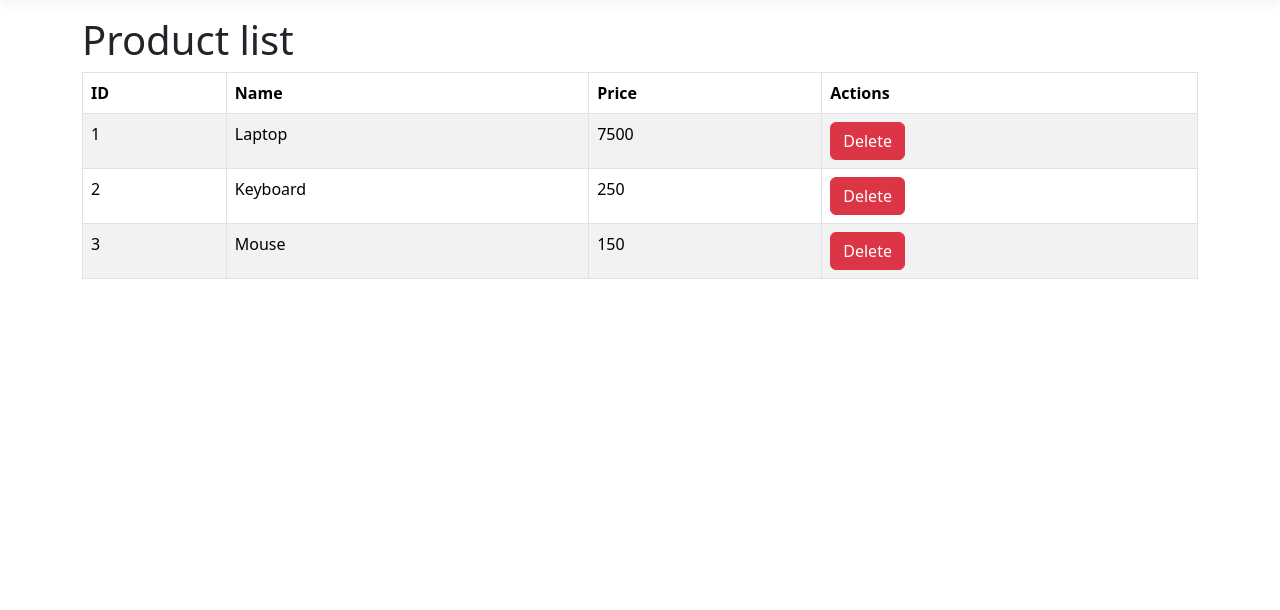
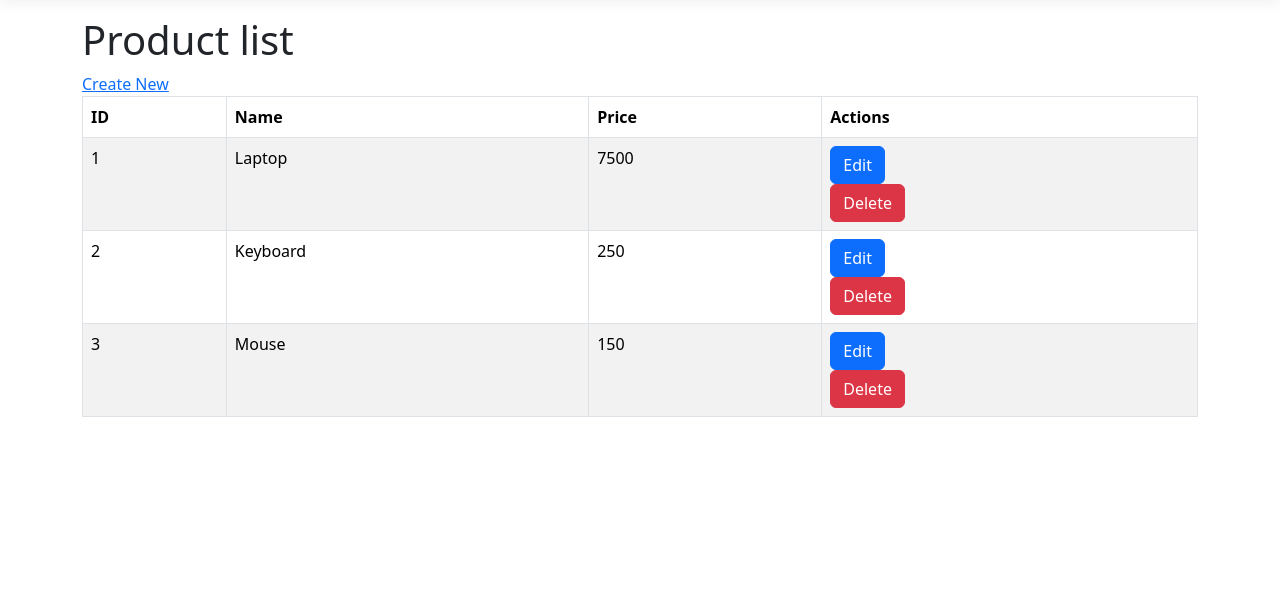
Before and after one commit to tdm012026-afk/MvcProject_Learning, an ASP.NET Core app: page /Products in a window 1280 px wide. Shown: the part 57-667 px from the top of the page. Run offline with ASP.NET Core 8, Linux system fonts and the light colour scheme; style sheets or scripts are compiled from the project's sources.

Commit message:
Complete CRUD review and handle empty product list

```diff
--- a/Controllers/ProductsController.cs
+++ b/Controllers/ProductsController.cs
@@ -53,9 +53,17 @@ public class ProductsController : Controller
         _repository.Update(product);
         return RedirectToAction("Index");   //RedirectToAction - redirects user to lits of products
     }
+
     [HttpPost]
     public IActionResult Delete(int id)
     {
+        var product = _repository.GetById(id);
+
+        if (product == null)
+        {
+            return NotFound();
+        }
+
         _repository.Delete(id);
 
         return RedirectToAction("Index");   // RedirectToAction - returns to list of products
--- a/Views/Products/Index.cshtml
+++ b/Views/Products/Index.cshtml
@@ -1,6 +1,8 @@
 @model List<Product>
 
 <h1>Product list</h1>
+
+<a asp-controller="Products" asp-action="Create">Create New</a>
 
 <table class="table table-striped table-bordered">
     <thead>
@@ -21,6 +23,12 @@
             <td>@product.Price</td>
 
             <td>
+                <a asp-controller="Products"
+                    asp-action="Edit"
+                    asp-route-id="@product.Id"
+                    class="btn btn-primary">
+                    Edit
+                </a>
                 <form asp-controller="Products" asp-action="Delete" method="post">
                     <input type="hidden" name="id" value="@product.Id" />
                     <button type="submit"
```
Also changed, not shown: Repositories/ProductRepository.cs (+8 -1 lines).
